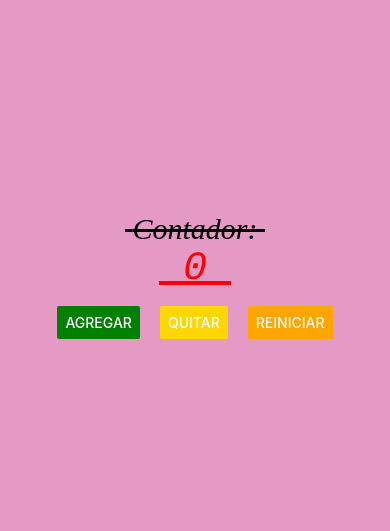
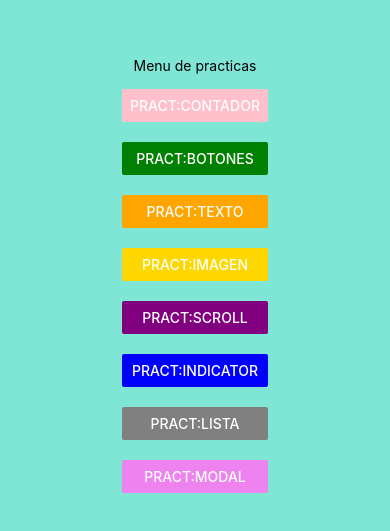
Before and after one commit to kevin-hernandez-cmd/PAM--211, a React Native app in the folder INTRO/: screen / in a window 390 px wide. Shown: the part 147-678 px from the top of the page. Built offline with nearby package versions, Linux system fonts and the light colour scheme.

Commit message:
Practica Text Input y Alert

```diff
--- a/INTRO/App.js
+++ b/INTRO/App.js
@@ -2,11 +2,13 @@
 
 import { StyleSheet, Text, View } from 'react-native';
 import { Button } from 'react-native-web';
-import ContadorScreens from './Screens/ContadorScreens';
+import MenuScreen from './Screens/MenuScreen';
+
+
 //2. Main: Zona de componentes
-export default function AppS() {
+export default function App() {
 
   return (
-    <ContadorScreens> </ContadorScreens>
+        <MenuScreen></MenuScreen>
   );
 }
--- /dev/null
+++ b/INTRO/Screens/ActivityIndicator.js
@@ -0,0 +1,14 @@
+import { Text, StyleSheet, View } from 'react-native'
+
+
+export default function ActivityIndicator() {
+
+    return (
+      <View>
+        <Text>Proximamente 5....</Text>
+      </View>
+    )
+
+}
+
+const styles = StyleSheet.create({})
--- /dev/null
+++ b/INTRO/Screens/BotonesScreen.js
@@ -0,0 +1,14 @@
+import { Text, StyleSheet, View } from 'react-native'
+
+
+export default function BotonesScreen () {
+
+    return (
+      <View>
+        <Text>Proximamente.......</Text>
+      </View>
+    )
+
+}
+
+const styles = StyleSheet.create({})
--- /dev/null
+++ b/INTRO/Screens/ImageScreen.js
@@ -0,0 +1,14 @@
+import { Text, StyleSheet, View } from 'react-native'
+
+
+export default function ImageScreen () {
+
+    return (
+      <View>
+        <Text>Proximamente 3......</Text>
+      </View>
+    )
+
+}
+
+const styles = StyleSheet.create({})
--- /dev/null
+++ b/INTRO/Screens/ListScreen.js
@@ -0,0 +1,14 @@
+import { Text, StyleSheet, View } from 'react-native'
+
+
+export default function ListScreen () {
+
+    return (
+      <View>
+        <Text>Proximamente 6....</Text>
+      </View>
+    )
+
+}
+
+const styles = StyleSheet.create({})
--- /dev/null
+++ b/INTRO/Screens/MenuScreen.js
@@ -0,0 +1,78 @@
+import { Text, StyleSheet, View, view, Button } from 'react-native'
+import React, { useState } from 'react'
+import BotonesScreen from './BotonesScreen'
+import ContadorScreens from './ContadorScreens'
+import TextScreen from './TextScreen'
+import ImageScreen from './ImageScreen'
+import ScrollScreen from './ScrollScreen'
+import ActivityIndicator from './ActivityIndicator'
+import ListScreen from './ListScreen'
+import ModalScreen from './ModalScreen'
+
+export default function MenuScreen() {
+ const [Screens, setScreens] = useState('menu');
+
+ switch(Screens){
+    case 'contador':
+        return <ContadorScreens/>;
+
+    case 'botones':
+        return <BotonesScreen/>;
+
+    case 'text':
+        return <TextScreen/>;
+
+    case 'imagen':
+        return <ImageScreen/>;
+
+    case 'scroll':
+        return <ScrollScreen/>;
+
+    case 'indicator':
+        return <ActivityIndicator/>;
+
+    case 'lista':
+        return <ListScreen/>;
+
+    case 'modal':
+        return <ModalScreen/>;
+
+
+    case 'menu':
+        default:
+    return (
+           <View style={styles.container_1}>
+             <Text>Menu de practicas</Text>
+              <View style={styles.botones_1}>
+             <Button color='pink' onPress={()=>setScreens('contador')}title='Pract:contador'></Button>
+
+             <Button color='green'onPress={()=>setScreens('botones')}title='Pract:botones'></Button>
+             <Button color='orange'onPress={()=>setScreens('text')}title='Pract:texto'></Button>
+             <Button color='gold'onPress={()=>setScreens('imagen')}title='Pract:imagen'></Button>
+             <Button color='purple'onPress={()=>setScreens('scroll')}title='Pract:scroll'></Button>
+             <Button  color='blue' onPress={()=>setScreens('indicator')}title='Pract:indicator'></Button>
+             <Button  color='gray' onPress={()=>setScreens('Lista')}title='Pract:Lista'></Button>
+             <Button  color='violet' onPress={()=>setScreens('modal')}title='Pract:modal'></Button>
+        </View>
+          </View>
+    )
+
+
+
+ }
+
+}
+
+const styles = StyleSheet.create({
+      container_1: {
+    flex: 1,
+    backgroundColor: 'hsla(171, 66%, 65%, 0.86)',
+    alignItems: 'center', //permiten mover los elementos start a la izquierda, end lado derecho, trabaja en el eje x
+    justifyContent: 'center', //permiten mover los elementos start a a parte de hasta arriba, end la parte inferior, trabaja en el eje y
+  },
+     botones_1: {
+  marginTop: 15,
+flexDirection: 'column',
+  gap:20,
+  },
+})
--- /dev/null
+++ b/INTRO/Screens/ModalScreen.js
@@ -0,0 +1,14 @@
+import { Text, StyleSheet, View } from 'react-native'
+
+
+export default function ModalScreen () {
+
+    return (
+      <View>
+        <Text>Proximamente 7....</Text>
+      </View>
+    )
+
+}
+
+const styles = StyleSheet.create({})
--- /dev/null
+++ b/INTRO/Screens/ScrollScreen.js
@@ -0,0 +1,14 @@
+import { Text, StyleSheet, View } from 'react-native'
+
+
+export default function ScrollScreen () {
+
+    return (
+      <View>
+        <Text>Proximamente 4......</Text>
+      </View>
+    )
+
+}
+
+const styles = StyleSheet.create({})
--- /dev/null
+++ b/INTRO/Screens/TextScreen.js
@@ -0,0 +1,56 @@
+import React, { useState } from 'react';
+import { View, Text, TextInput, Button, Alert, StyleSheet } from 'react-native';
+
+const TextScreen = () => {
+  const [nombre, setNombre] = useState('');
+
+  const mostrarAlerta = () => {
+    if (nombre.trim() === '') {
+      Alert.alert('Error', 'Por favor ingresa tu nombre');
+    } else {
+      Alert.alert('Hola!', `Bienvenido, ${nombre}! `);
+    }
+  };
+
+  return (
+    <View style={styles.container}>
+      <Text style={styles.titulo}>Practica TextInput & Alert</Text>
+
+      <TextInput
+        style={styles.nombres}
+        placeholder="Escribe tu nombre"
+        value={nombre}
+        onChangeText={setNombre}
+        maxLength={50}
+      />
+
+      <Button color='blue'  title="Mostrar saludo" onPress={mostrarAlerta} />
+    </View>
+  );
+};
+
+const styles = StyleSheet.create({
+  container: {
+    flex: 1,
+    justifyContent: 'center',
+    alignItems: 'center',
+    backgroundColor: 'hsla(209, 73%, 88%, 1.00)',
+    padding: 20, //separa el texto del recuadro
+  },
+  titulo: {
+    fontSize: 22,
+    fontWeight: 'bold',
+    marginBottom: 15,
+  },
+
+  nombres: {
+    borderWidth: 1, //Define el grosor del borde del componente
+    borderColor: '#0f0e0eff', //Color del borde
+    padding: 10,
+    marginBottom: 20, //Separa este componente del que está debajo de él
+  },
+
+});
+
+
+export default TextScreen;
```
